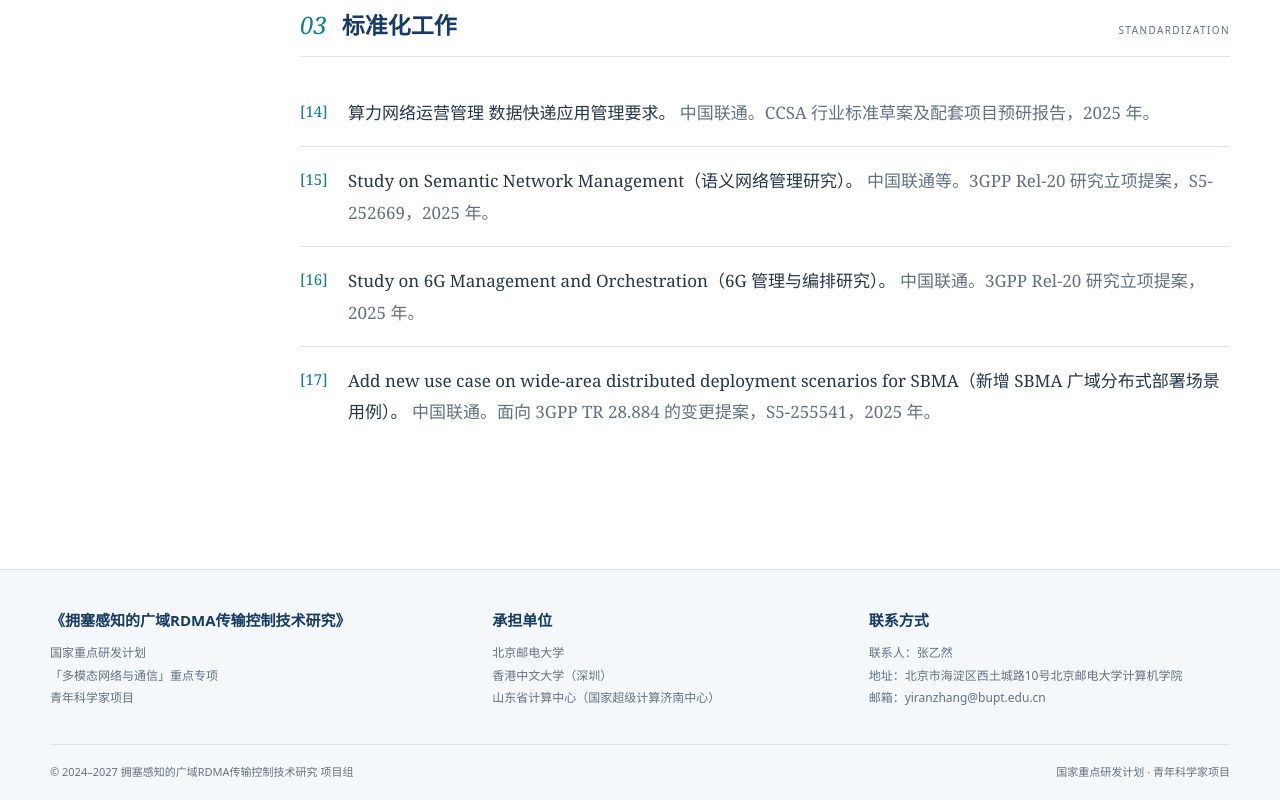
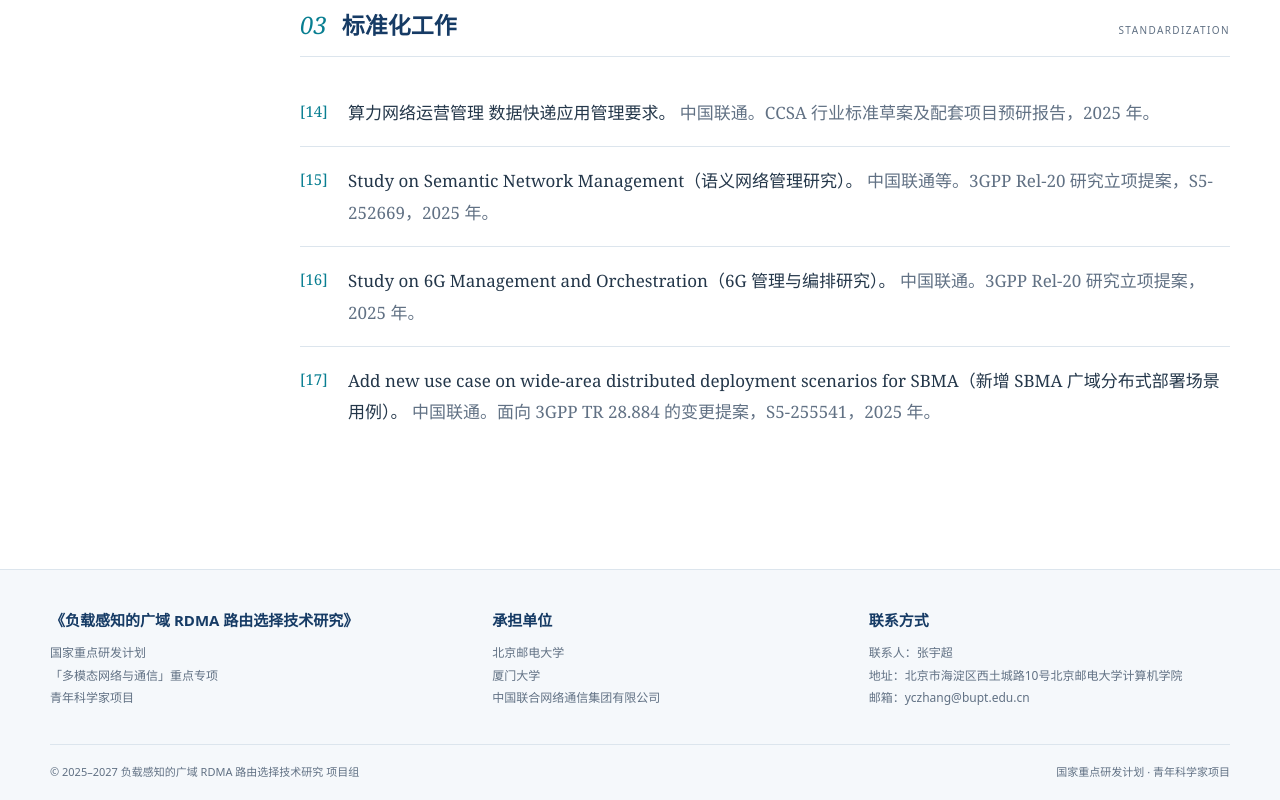
Before and after one commit to lhrdma/lhrdma.github.io, a plain HTML site: page materials.html in a window 1280 px wide. Shown: the part 1771-2571 px from the top of the page. Drawn offline with Linux system fonts and the light colour scheme.

Commit message:
fix(site): correct project details and include publication PDFs

```diff
--- a/materials.html
+++ b/materials.html
@@ -7,7 +7,7 @@
       name="description"
       content='国家重点研发计划"多模态网络与通信"重点专项（青年科学家）项目'
     />
-    <title>资料汇编 · 拥塞感知的广域RDMA传输控制技术研究</title>
+    <title>资料汇编 · 负载感知的广域 RDMA 路由选择技术研究</title>
     <link rel="icon" href="assets/NSFC.png" />
     <link rel="stylesheet" href="styles.css" />
     <link rel="stylesheet" href="pages.css" />
@@ -20,7 +20,7 @@
         <a class="brand" href="index.html"
           ><img src="assets/NSFC.png" alt="国家自然科学基金委员会标志" width="62" height="62" />
           <div>
-            <strong>拥塞感知的广域RDMA传输控制技术研究</strong
+            <strong>负载感知的广域 RDMA 路由选择技术研究</strong
             ><small>国家重点研发计划"多模态网络与通信"重点专项（青年科学家）项目</small>
           </div></a
         >
@@ -260,7 +260,7 @@
       <div class="wrap">
         <div class="footer-grid">
           <section>
-            <h2>《拥塞感知的广域RDMA传输控制技术研究》</h2>
+            <h2>《负载感知的广域 RDMA 路由选择技术研究》</h2>
             <p>国家重点研发计划<br />「多模态网络与通信」重点专项<br />青年科学家项目</p>
           </section>
           <section>
@@ -272,13 +272,13 @@
                 >
               </li>
               <li>
-                <a href="https://www.cuhk.edu.cn/" rel="noopener noreferrer" target="_blank"
-                  >香港中文大学（深圳）</a
+                <a href="https://www.xmu.edu.cn/" rel="noopener noreferrer" target="_blank"
+                  >厦门大学</a
                 >
               </li>
               <li>
-                <a href="https://www.scsc.org/" rel="noopener noreferrer" target="_blank"
-                  >山东省计算中心（国家超级计算济南中心）</a
+                <a href="https://www.chinaunicom.cn/" rel="noopener noreferrer" target="_blank"
+                  >中国联合网络通信集团有限公司</a
                 >
               </li>
             </ul>
@@ -286,7 +286,7 @@
           <section>
             <h2>联系方式</h2>
             <ul>
-              <li>联系人：张乙然</li>
+              <li>联系人：张宇超</li>
               <li>
                 <a
                   href="https://maps.apple.com/?q=%E5%8C%97%E4%BA%AC%E5%B8%82%E6%B5%B7%E6%B7%80%E5%8C%BA%E8%A5%BF%E5%9C%9F%E5%9F%8E%E8%B7%AF10%E5%8F%B7%E5%8C%97%E4%BA%AC%E9%82%AE%E7%94%B5%E5%A4%A7%E5%AD%A6%E8%AE%A1%E7%AE%97%E6%9C%BA%E5%AD%A6%E9%99%A2"
@@ -295,12 +295,12 @@
                   >地址：北京市海淀区西土城路10号北京邮电大学计算机学院</a
                 >
               </li>
-              <li><a href="mailto:yiranzhang@bupt.edu.cn">邮箱：yiranzhang@bupt.edu.cn</a></li>
+              <li><a href="mailto:yczhang@bupt.edu.cn">邮箱：yczhang@bupt.edu.cn</a></li>
             </ul>
           </section>
         </div>
         <div class="copyright">
-          <span>© 2024–2027 拥塞感知的广域RDMA传输控制技术研究 项目组</span
+          <span>© 2025–2027 负载感知的广域 RDMA 路由选择技术研究 项目组</span
           ><span>国家重点研发计划 · 青年科学家项目</span>
         </div>
       </div>
```
Also changed, not shown: innovation.html (+7 -7 lines), prototype.html (+10 -10 lines), 13 other files.
